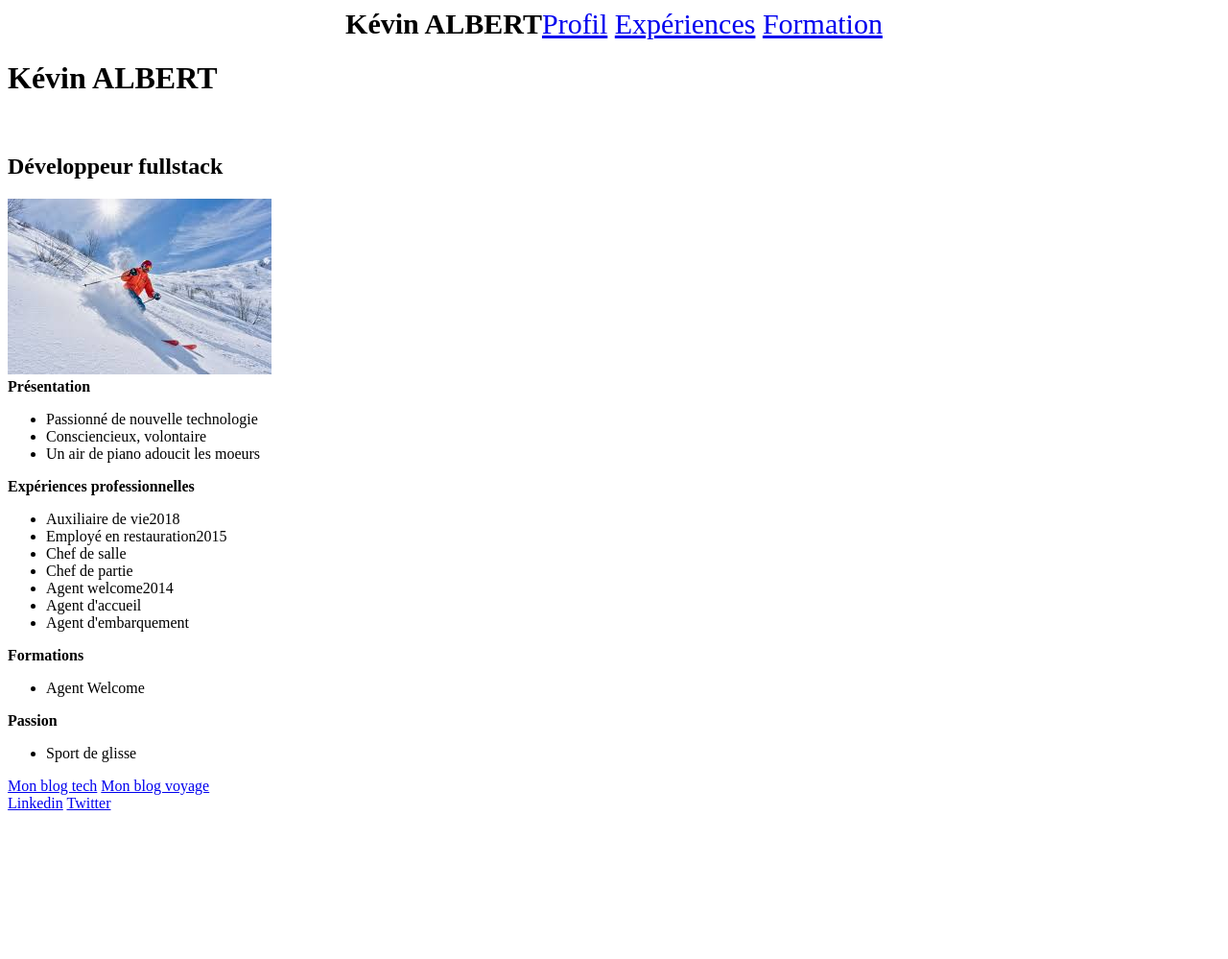
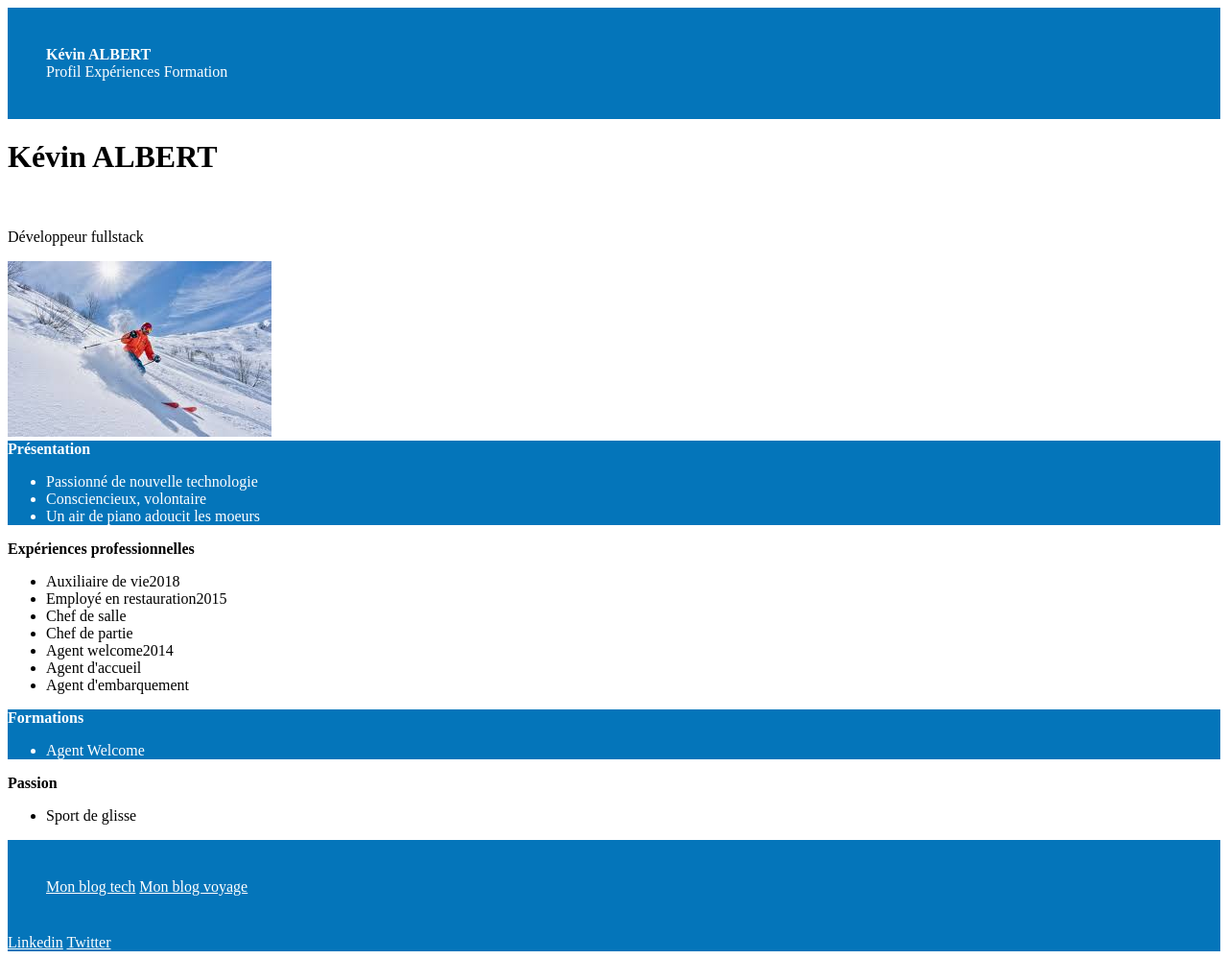
Before and after one commit to kevinalbert7/my-cv, a plain HTML site: page index.html in a window 1280 px wide. Shown: the whole page at 96% size. Before the commit the page ends 854 px from the top, so only its background shows below. Drawn offline with Linux system fonts and the light colour scheme.

Commit message:
html-css

```diff
--- a/index.html
+++ b/index.html
@@ -10,27 +10,27 @@
 
   <!--En-tête-->
     <header>
-        <nav class="name1">
-            <div><strong>Kévin ALBERT</strong></div>
-            <div class="menu1">
-                <a href="#">Profil</a>
-                <a href="#">Expériences</a>
-                <a href="#">Formation</a>
-            </div>
-        </nav>
+        <div>
+            <div id="name1"><strong>Kévin ALBERT</strong></div>
+                <div id="menu1">
+                    <nav>
+                    <a class="link" href="https://www.konexio.eu/">Profil</a>
+                    <a class="link" href="https://www.konexio.eu/">Expériences</a>
+                    <a class="link" href="https://www.konexio.eu/">Formation</a>
+                    </nav>
+                 </div>
+        </div>
     </header>
 
     <body>
-        <div class="name2">
+        <div class="box white name">
             <h1>Kévin ALBERT</h1></br>
-            <h2>Développeur fullstack</h2>
-        </div>
-        <div class="photo">
+            <p class="b1">Développeur fullstack</p>
             <img src="img/profil.jpg"><alt="Photo de profil">
         </div>
 
         <div>
-        <div class="presentation"><span><strong>Présentation</strong></span>
+        <div class="box blue présentation"><span><strong>Présentation</strong></span>
             <ul>
                 <li>Passionné de nouvelle technologie</li>
                 <li>Consciencieux, volontaire</li>
@@ -40,8 +40,8 @@
         </div>
 
         <div>
-        <div class="expériences">
-            <span><strong>Expériences professionnelles</strong></span>
+        <div class="box white expériences">
+            <p class="b1"><strong>Expériences professionnelles</strong></p>
             <ul>
                 <li><a>Auxiliaire de vie</a><a>2018</a></li>
                 <li><a>Employé en restauration</a><a>2015</a></li>
@@ -55,15 +55,16 @@
         </div>
 
         <div>
-        <div class="container"><span><strong>Formations</strong></span>
-                    <ul>
-                        <li>Agent Welcome</li>
-                    </ul>
+        <div class="box blue formation"><span><strong>Formations</strong></span>
+            <ul>
+                <li>Agent Welcome</li>
+            </ul>
         </div>
         </div>
 
         <div>
-        <div class="container"><span><strong>Passion</strong></span>
+        <div class="box white passion">
+            <p class="b1"><strong>Passion</strong></p>
             <ul>
                 <li>Sport de glisse</li>
             </ul>
@@ -72,16 +73,18 @@
     </body>
 
     <footer>
+        <div class="blue">
         <div class="liens1">
             <nav>
-                <a href="#">Mon blog tech</a>
-                <a href="#">Mon blog voyage</a>
+                <a class="link" href="https://www.konexio.eu/">Mon blog tech</a>
+                <a class="link" href="https://www.konexio.eu/">Mon blog voyage</a>
             </nav>
         </div>
         <div class="liens2">
              <nav>
-                <a href="#">Linkedin</a>
-                <a href="#">Twitter</a>
+                <a class="link" href="https://www.konexio.eu/">Linkedin</a>
+                <a class="link" href="https://www.konexio.eu/">Twitter</a>
             </nav>
         </div>
+        </div>
     </footer>
--- a/styles.css
+++ b/styles.css
@@ -1,43 +1,48 @@
+html
+{
+    font-style: Poppins;
+}
 
-.en-tete
+header
+{
+    background-color: #0475ba;
+    color: white;
+    padding: 40px;
+}
+
+.box
+{
+
+}
+
+.blue
 {
     background-color: #0475ba;
     color: white;
 }
 
-.container
+.link
 {
-    margin: 16px auto
-}
-.name1
-{
-    display: flex;
-    height: 100%;
-    width: 100%;
-    justify-content:center;
-    font-size: 30px;
-
-.menu1
-{
+    color: white;
 
 }
 
-.name2
+a:visited
 {
-
+    color:white;
 }
 
-.photo
+#menu1 a:link
 {
-
+    text-decoration:none;
 }
 
-.presentation
+.p
 {
-
+    color: #0475ba;
 }
 
-.experiences
+.liens1, liens2
 {
-
+    padding: 40px;
 }
```
